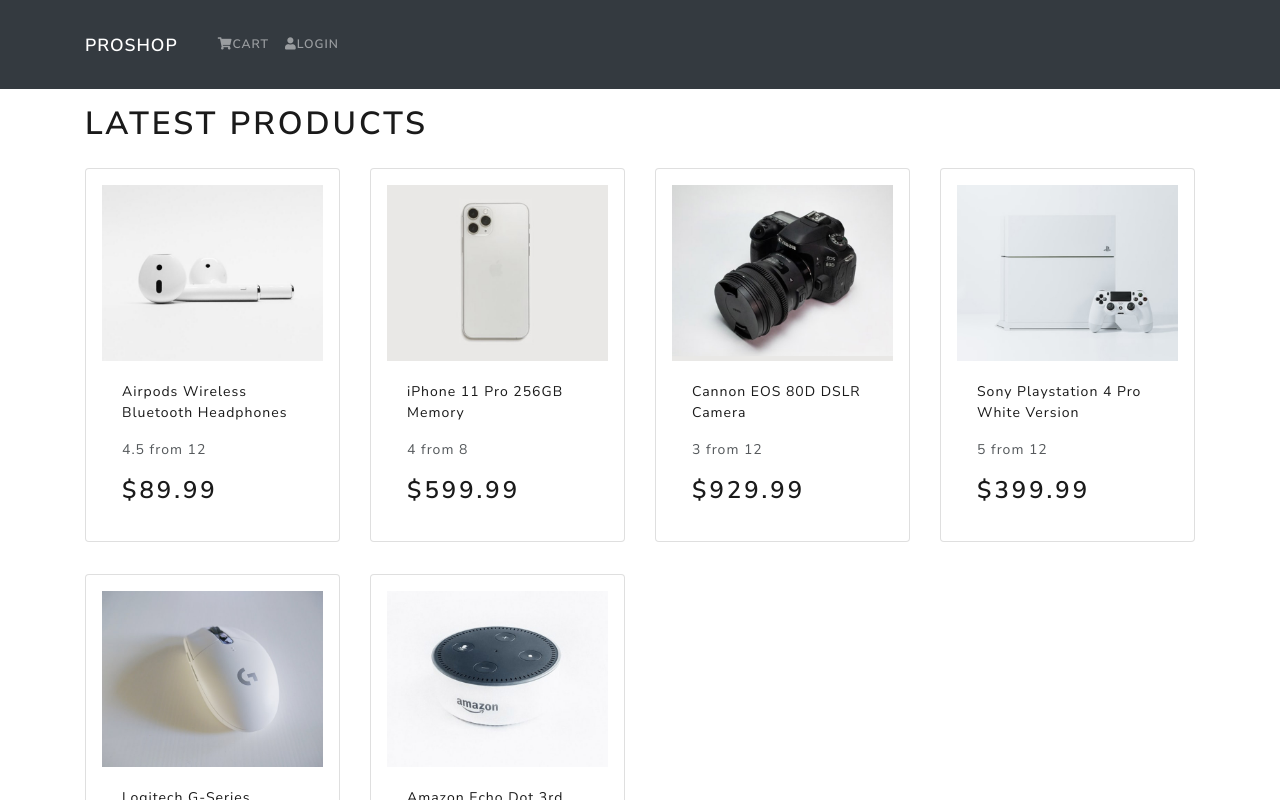
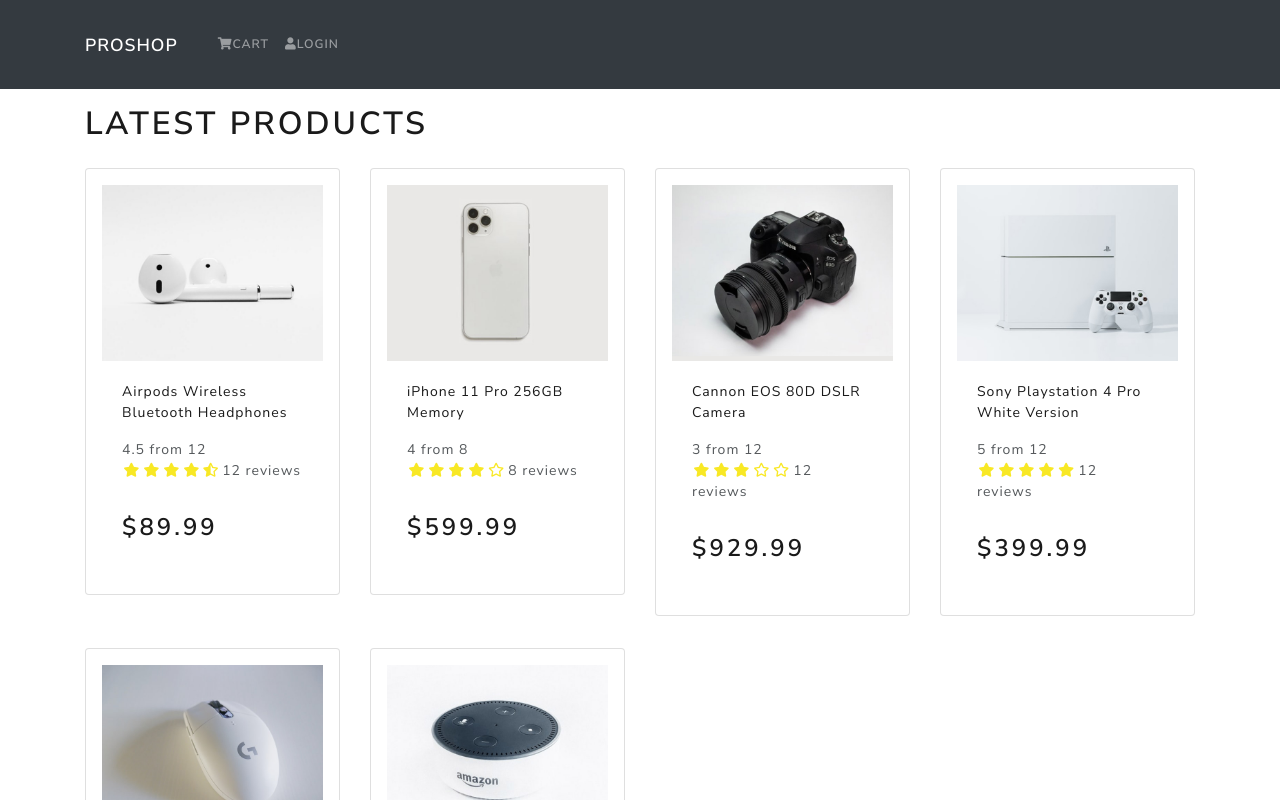
Before and after one commit to tla111/django-react-ecommerce, a React (Create React App) app in the folder frontend/: page / in a window 1280 px wide. Shown: the top 800 px of the page. Built offline with nearby package versions, Linux system fonts and the light colour scheme.

Commit message:
rating designed

```diff
--- a/frontend/src/components/Product.js
+++ b/frontend/src/components/Product.js
@@ -1,5 +1,6 @@
 import React from 'react';
 import { Card } from 'react-bootstrap';
+import Rating from './Rating';
 
 function Product({ product }) {
   return (
@@ -18,6 +19,11 @@
         <Card.Text as='div'>
           <div className='my-3'>
             {product.rating} from {product.numReviews}
+            <Rating
+              value={product.rating}
+              text={`${product.numReviews} reviews`}
+              color={'#f8e825'}
+            />
           </div>
         </Card.Text>
 
--- /dev/null
+++ b/frontend/src/components/Rating.js
@@ -0,0 +1,76 @@
+import React from 'react';
+
+function Rating({ value, text, color }) {
+  return (
+    <div className='rating'>
+      <span>
+        <i
+          style={{ color }}
+          className={
+            value >= 1
+              ? 'fas fa-star'
+              : value >= 0.5
+              ? 'fas fa-star-half-alt'
+              : 'far fa-star'
+          }
+        ></i>
+      </span>
+
+      <span>
+        <i
+          style={{ color }}
+          className={
+            value >= 2
+              ? 'fas fa-star'
+              : value >= 1.5
+              ? 'fas fa-star-half-alt'
+              : 'far fa-star'
+          }
+        ></i>
+      </span>
+
+      <span>
+        <i
+          style={{ color }}
+          className={
+            value >= 3
+              ? 'fas fa-star'
+              : value >= 2.5
+              ? 'fas fa-star-half-alt'
+              : 'far fa-star'
+          }
+        ></i>
+      </span>
+
+      <span>
+        <i
+          style={{ color }}
+          className={
+            value >= 4
+              ? 'fas fa-star'
+              : value >= 3.5
+              ? 'fas fa-star-half-alt'
+              : 'far fa-star'
+          }
+        ></i>
+      </span>
+
+      <span>
+        <i
+          style={{ color }}
+          className={
+            value >= 5
+              ? 'fas fa-star'
+              : value >= 4.5
+              ? 'fas fa-star-half-alt'
+              : 'far fa-star'
+          }
+        ></i>
+      </span>
+
+      <span>{text && text}</span>
+    </div>
+  );
+}
+
+export default Rating;
--- a/frontend/src/index.css
+++ b/frontend/src/index.css
@@ -1,3 +1,11 @@
 main {
   min-height: 80vh;
 }
+
+h3 {
+  padding: 1rem 0;
+}
+
+.rating span {
+  margin: 0.1rem;
+}
```
